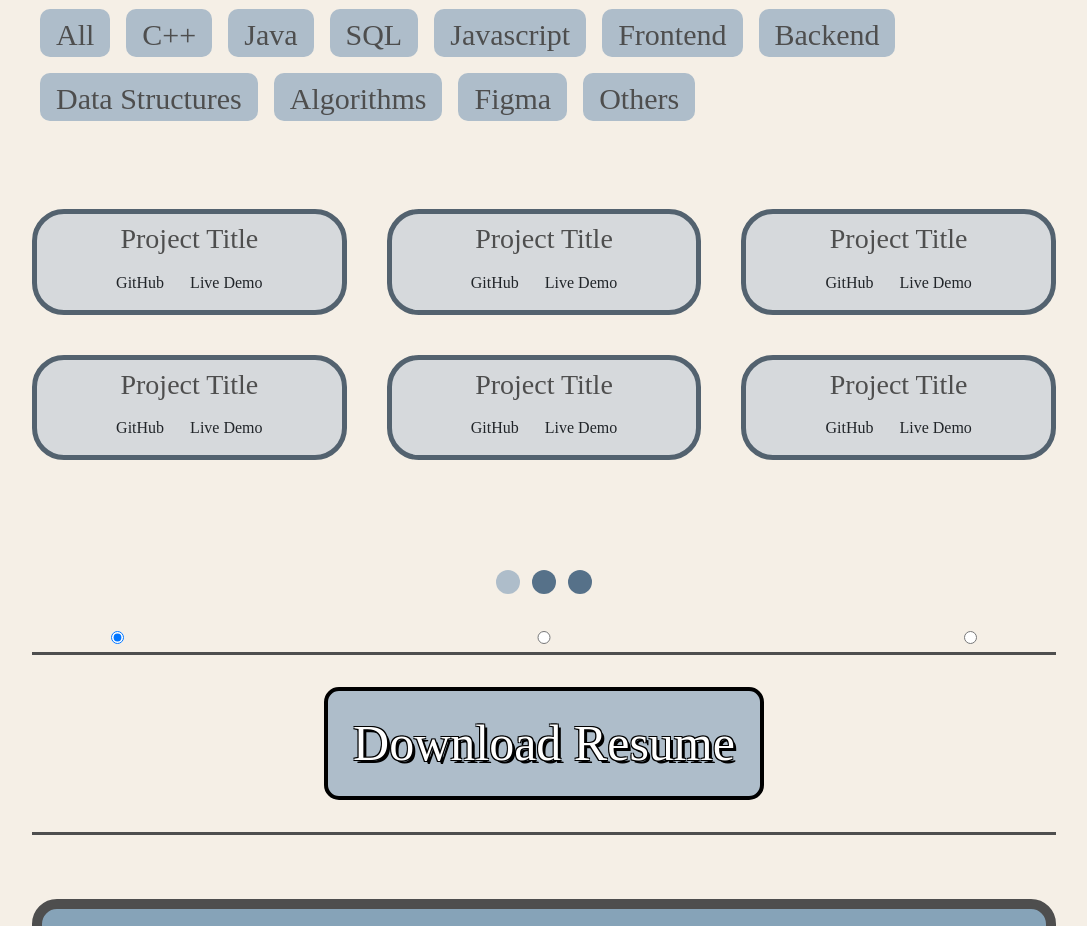
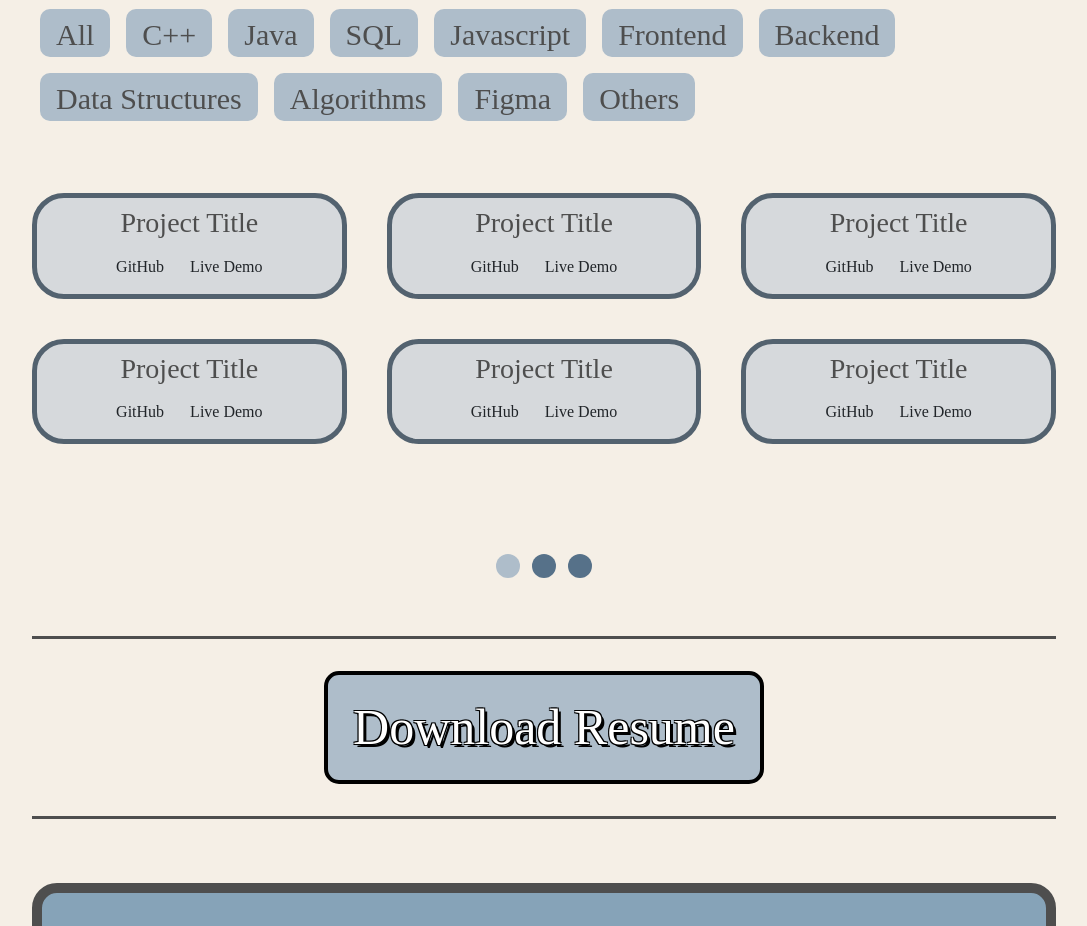
Before and after one commit to xJuan21/Web-Portfolio-with-React, a React (Create React App) app: page / in a window 1280 px wide. Shown: the part 2200-3126 px from the top of the page, without its empty margins (96-1183 px from the left). Built offline with nearby package versions, Linux system fonts and the light colour scheme; a web font is replaced by a local one.

Commit message:
Fixed some bugs on css files

```diff
--- a/src/components/contact/Contact.css
+++ b/src/components/contact/Contact.css
@@ -107,7 +107,7 @@
     margin: 1rem 3rem;
     display: flex;
     flex-direction: column;
-    /* gap: 2.rem; */
+    /* gap: 2rem; */
 }
 input,
 textarea{
--- a/src/components/projects/Projects.css
+++ b/src/components/projects/Projects.css
@@ -41,10 +41,10 @@
     -webkit-transition: all .4s ease;
 }
 
-input { display: none;}
+.carousel-controls input { display: none;}
 
 .ProjectsContainer {
-  padding-top: 5em;
+  padding-top: 4em;
   padding-bottom: 2em;
   margin: auto 10%;
   display: grid;
@@ -57,13 +57,17 @@ input { display: none;}
   border-radius: 2rem;
   border: 5px solid transparent;
   border-color: var(--color-secondary-hover);
-  transition: all .4s ease;
-  -webkit-transition: all .4s ease;
+  transition: transform .2s;
+
 }
 
 .Project_item:hover{
   background: var(--color-secondary-hover);
   color: var(--color-text-hover);
+  transform: scale(1.1);
+  cursor:pointer;
+  transition: all .4s ease;
+  -webkit-transition: all .4s ease;
 }
 
 .carousel {
```
